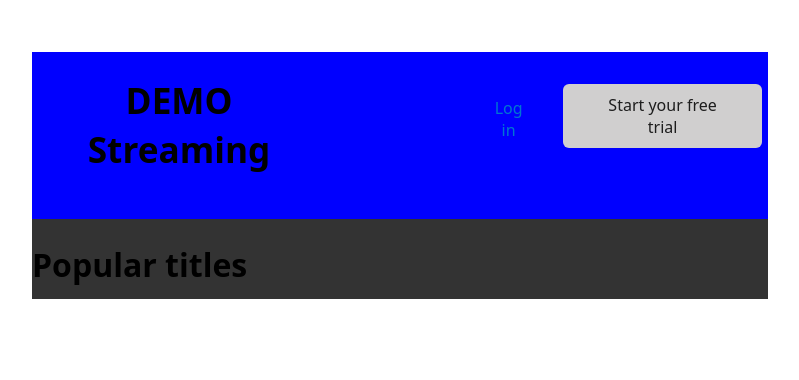
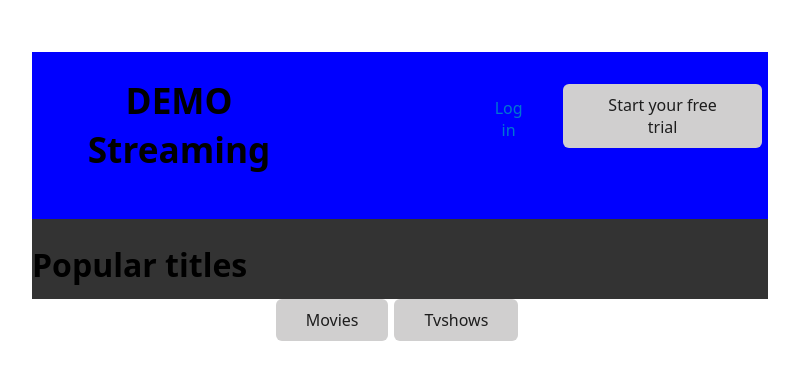
Before and after one commit to MiguelGallegoR/prueba-tecnica, a React (Vite) app: page / in a window 1280 px wide. Shown: the top 380 px of the page, without its empty margins (240-1039 px from the left). Built offline with nearby package versions, Linux system fonts and the light colour scheme.

Commit message:
added Home component

```diff
--- a/src/components/Header.jsx
+++ b/src/components/Header.jsx
@@ -1,8 +1,13 @@
-export default function Header () {
+import { Home } from './Home'
+
+export default function Header ({ handlePageChange }) {
   return (
+    <>
       <header>
         <div className='header-menu'>
+          <a href='/index'>
             <h1>DEMO Streaming</h1>
+          </a>
           <div className='header-buttons'>
             <a href=''>Log in</a>
             <button>Start your free trial</button>
@@ -12,5 +17,7 @@ export default function Header () {
           <h2 style={{ textAlign: 'left', fontSize: '2rem' }}>Popular titles</h2>
         </div>
       </header>
+      <Home handlePageChange={handlePageChange} />
+    </>
   )
 }
```
Lines whose indentation alone changed are shown as unchanged.
